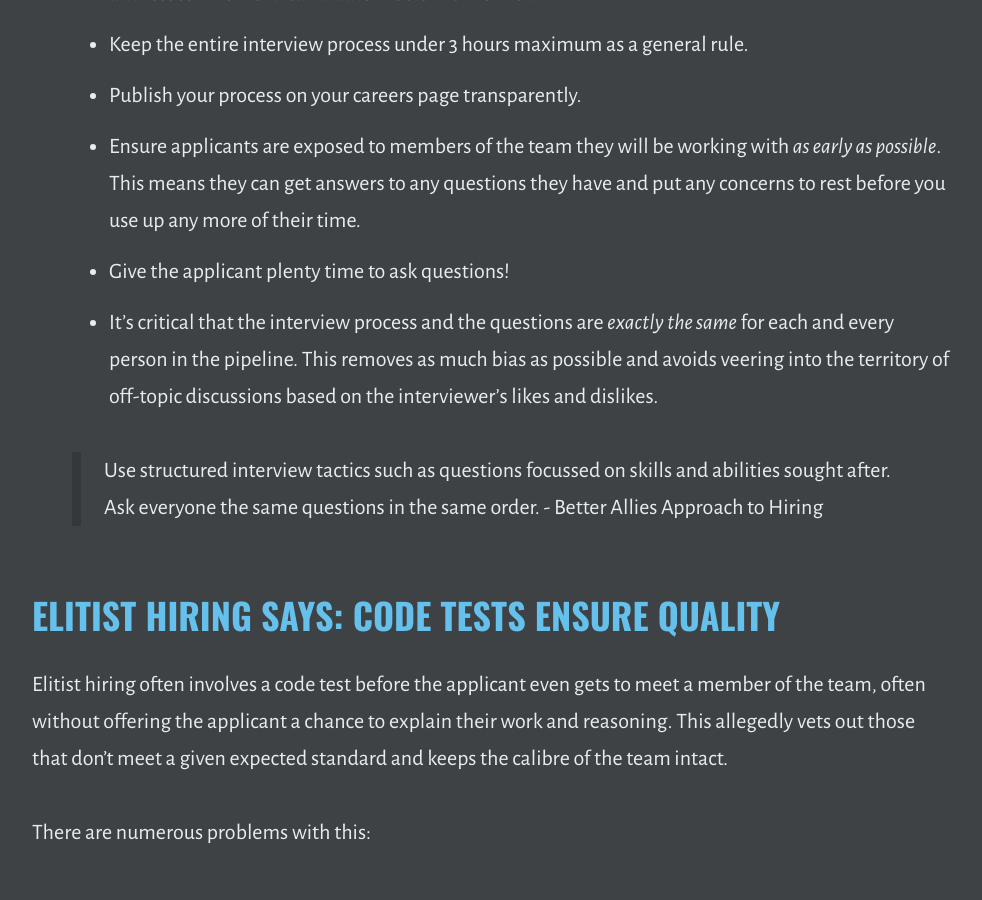
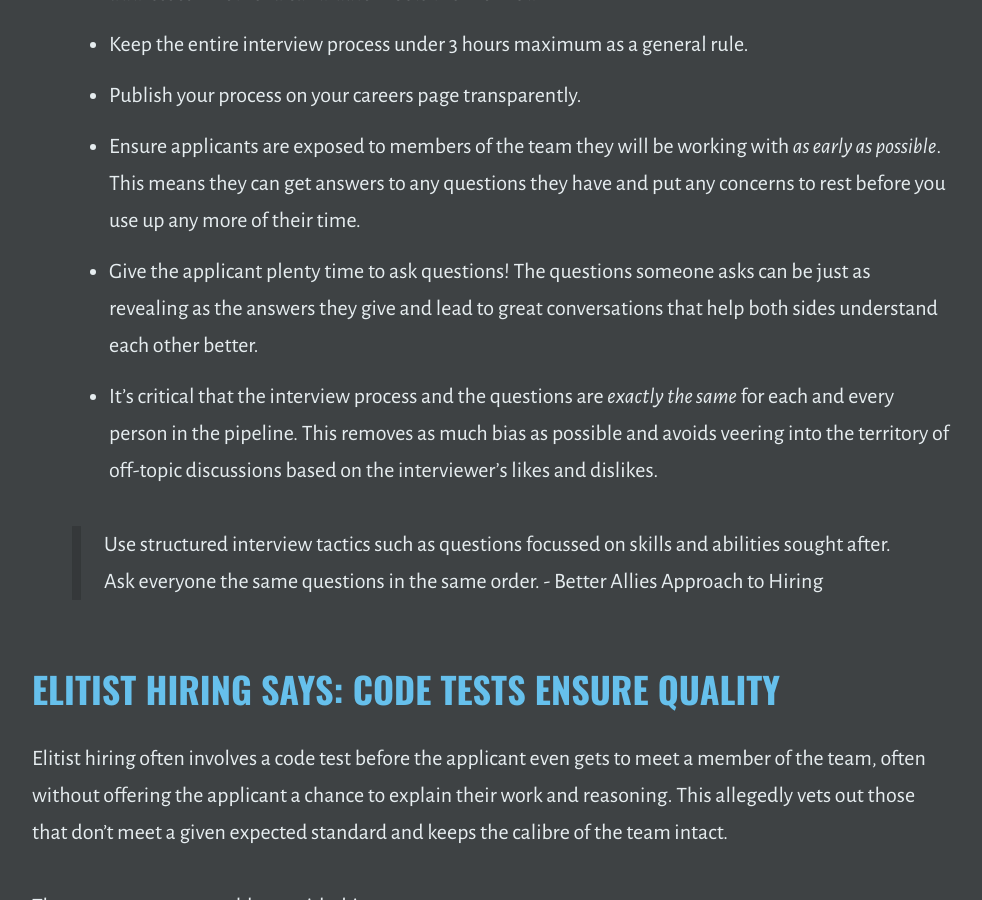
Before and after one commit to outragedpinkracoon/outragedpinkracoon.github.io, a Jekyll site: the page built from _posts/2021-04-27-other-companies-hiring-processes-are-costing-you-talent.md, in a window 1280 px wide and 900 px high, scrolled down 5197 px. Shown: the whole window, without its empty margins (149-1131 px from the left). Built offline with Jekyll 4.4.1, drawn with Linux system fonts in a browser that asks for light colours.

Commit message:
Additional flavour text

```diff
--- a/_posts/2021-04-27-other-companies-hiring-processes-are-costing-you-talent.md
+++ b/_posts/2021-04-27-other-companies-hiring-processes-are-costing-you-talent.md
@@ -79,7 +79,7 @@ Be transparent about the process so that applicants know exactly what they are g
 - Keep the entire interview process under 3 hours maximum as a general rule.
 - Publish your process on your careers page transparently.
 - Ensure applicants are exposed to members of the team they will be working with _as early as possible_. This means they can get answers to any questions they have and put any concerns to rest before you use up any more of their time.
-- Give the applicant plenty time to ask questions!
+- Give the applicant plenty time to ask questions! The questions someone asks can be just as revealing as the answers they give and lead to great conversations that help both sides understand each other better.
 - It’s critical that the interview process and the questions are _exactly the same_ for each and every person in the pipeline. This removes as much bias as possible and avoids veering into the territory of off-topic discussions based on the interviewer’s likes and dislikes.
 
 > Use structured interview tactics such as questions focussed on skills and abilities sought after. Ask everyone the same questions in the same order. - Better Allies Approach to Hiring
```
